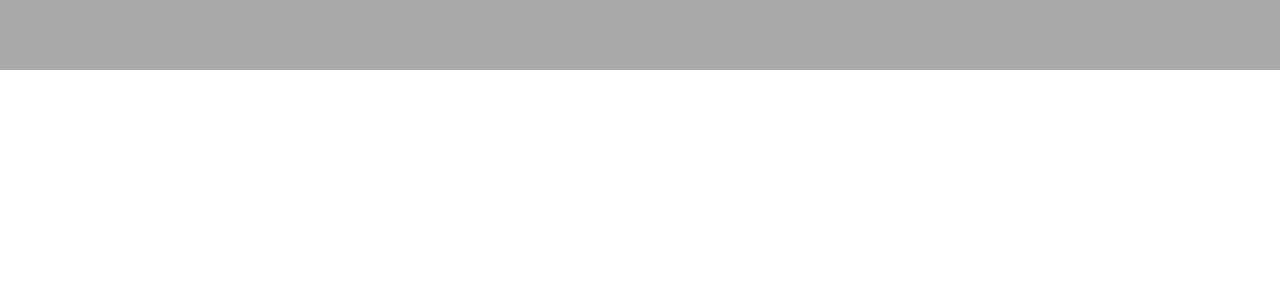
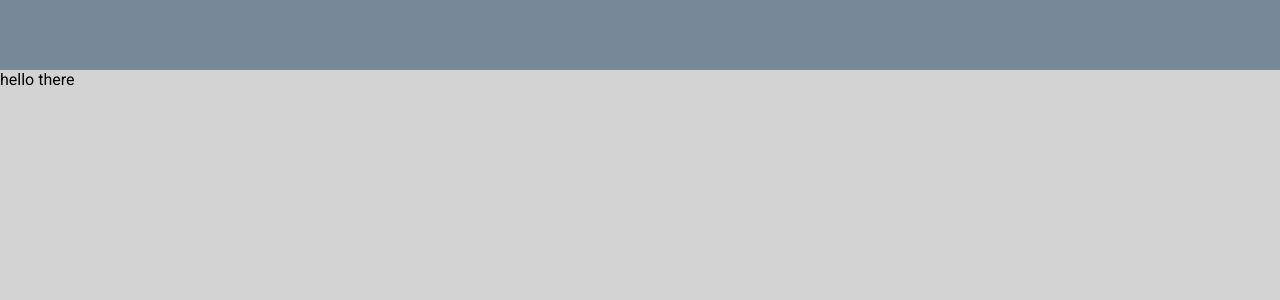
Before and after one commit to bkhanal87/basu-khanal-react-portfolio, a React (Create React App) app: page / in a window 1280 px wide. Shown: the top 300 px of the page. Built offline with nearby package versions, Linux system fonts and the light colour scheme.

Commit message:
snap-scroll effect added

```diff
--- a/public/index.html
+++ b/public/index.html
@@ -12,8 +12,9 @@
     <title>React Portfolio Website</title>
     <style>
         *{
+            font-family: 'Roboto', sans-serif;
             margin: 0;
-            font-family: sans-serif;
+            overflow-x: hidden;
         }
     </style>
   </head>
--- a/src/App.jsx
+++ b/src/App.jsx
@@ -1,9 +1,24 @@
 import Header from "./components/header/Header";
+
+import About from "./components/about/About";
+import Portfolio from "./components/portfolio/Portfolio";
+import Contact from "./components/contact/Contact";
+import Resume from "./components/resume/Resume";
+
+import "./app.scss"
+
+
 
 function App() {
   return (
     <div className="app">
       <Header />
+      <div className="sections">
+        <About />
+        <Portfolio />
+        <Contact />
+        <Resume />
+      </div>
     </div>
   );
 }
--- /dev/null
+++ b/src/app.scss
@@ -0,0 +1,22 @@
+.app {
+  height: 100vh;
+
+  .sections {
+    width: 100%;
+    height: calc(100vh - 70px);
+    background-color: lightyellow;
+    position: relative;
+    top: 70px;
+    scroll-snap-type: y mandatory;
+    scrollbar-width: none; // for FireFox
+    &::-webkit-scrollbar {
+      display: none; // for other browsers
+    }
+
+    > * {
+      width: 100vw;
+      height: calc(100vh - 70px);
+      scroll-snap-align: start;
+    }
+  }
+}
--- a/src/components/about/About.jsx
+++ b/src/components/about/About.jsx
@@ -3,7 +3,7 @@ import './about.scss';
 export default function About() {
     return (
         <div className="about">
-
+            hello there
         </div>
     )
 }
--- a/src/components/contact/Contact.jsx
+++ b/src/components/contact/Contact.jsx
@@ -7,6 +7,7 @@ export default function Contact() {
     return (
       <div className="contact">
         {/* name, an email address, and a message form (notification that this field is required*/}
+        my phone number is
       </div>
     );
   }
--- a/src/components/header/header.scss
+++ b/src/components/header/header.scss
@@ -1,5 +1,10 @@
+@import "../../global.scss";
+
 .header {
   width: 100%;
   height: 70px;
-  background-color: darkgray;
+  background-color: $mainColor;
+  position: fixed;
+  top: 0;
+  z-index: 2;
 }
--- a/src/components/portfolio/Portfolio.jsx
+++ b/src/components/portfolio/Portfolio.jsx
@@ -4,7 +4,7 @@ import './portfolio.scss';
 export default function Portfolio() {
     return (
         <div className='portfolio'>
-
+            the world is full of happiness
         </div>
     )
 }
--- /dev/null
+++ b/src/global.scss
@@ -0,0 +1 @@
+$mainColor: lightslategray;
```
